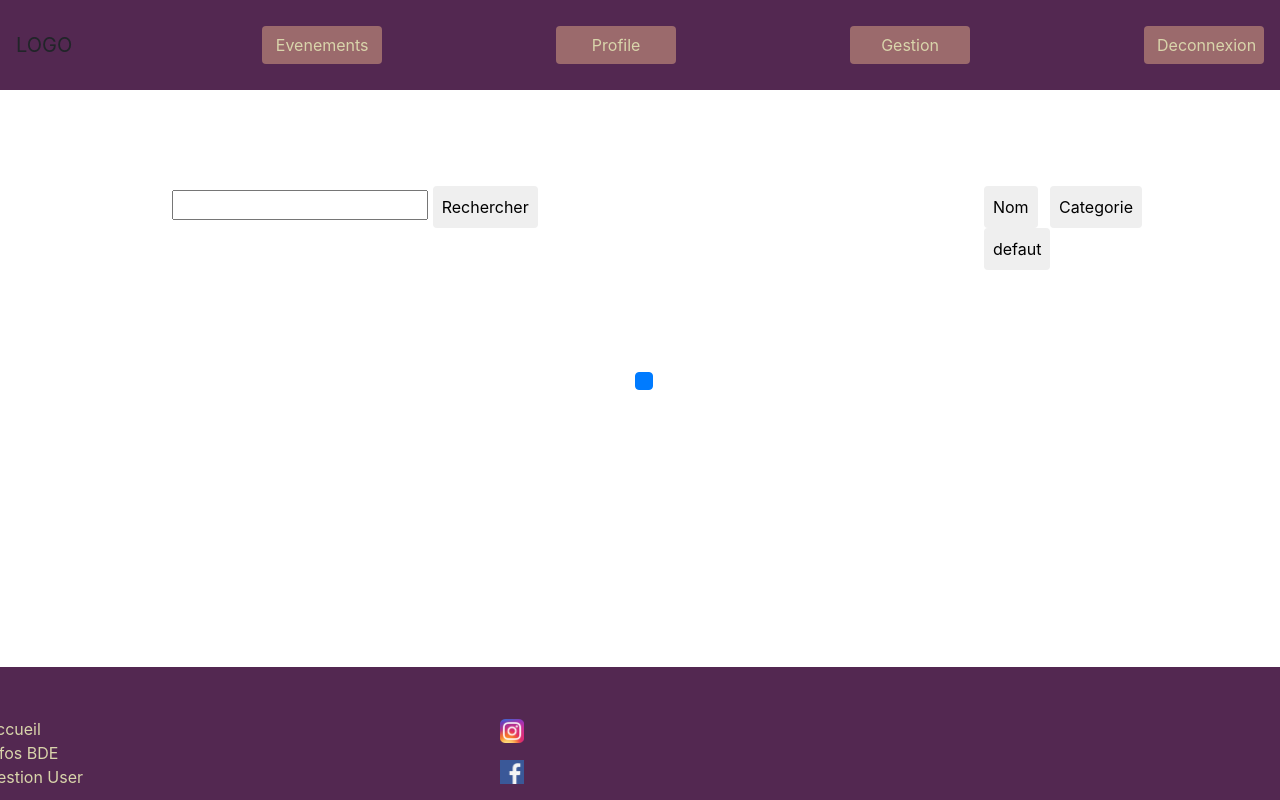
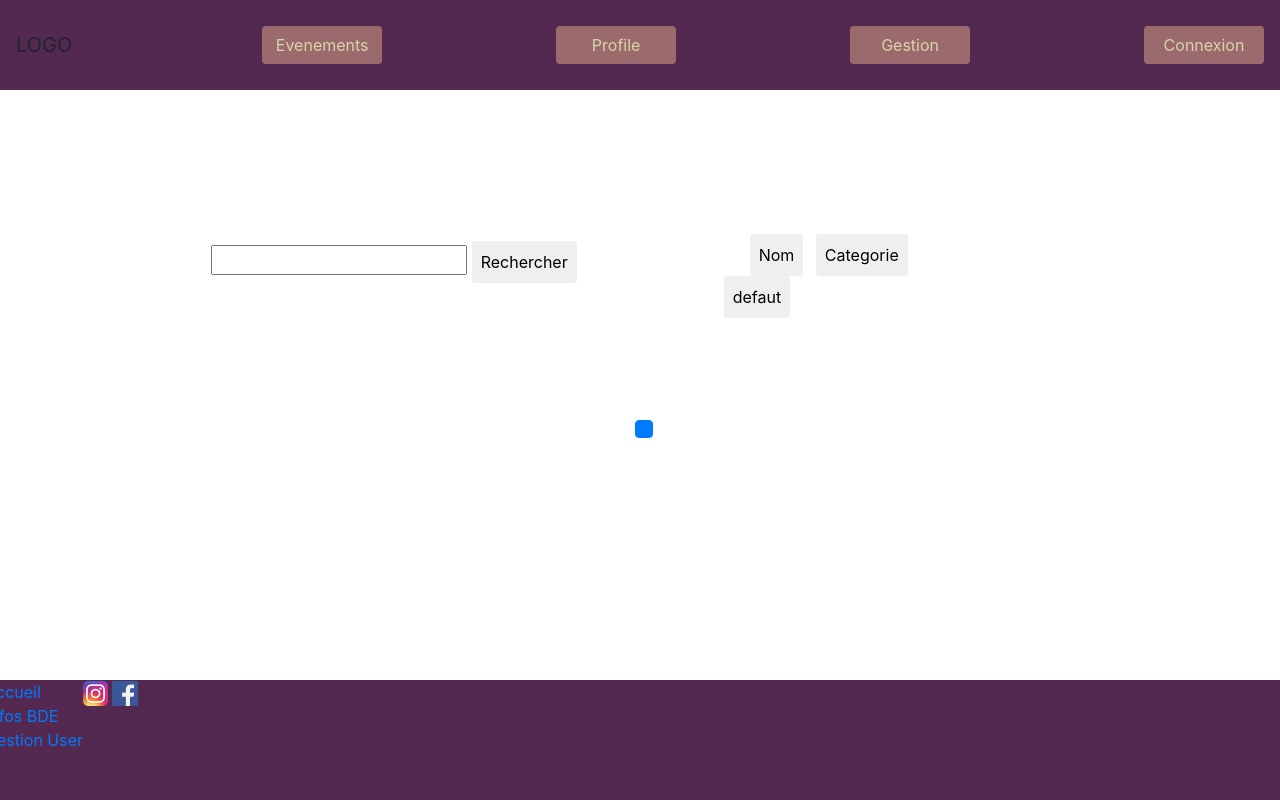
Before and after one commit to DownZeroDay/Poudlard, a PHP site: template templates/index/home.html.twig in a window 1280 px wide. Run offline with PHP 8.4, Linux system fonts and the light colour scheme; the template is opened without the code that fills it, so the values that code supplies are empty; some libraries are stand-ins or nearby versions.

Commit message:
change header v1

```diff
--- a/public/css/style.css
+++ b/public/css/style.css
@@ -58,18 +58,6 @@
     position:absolute;
     bottom:0;
     width:100%;
-    padding-top:50px;
+    height: 15%;
     margin: 0;
 }
-
-footer a{
-    color: #D9D5AB;
-}
-
-footer img{
-    width: 3%;
-}
-.row{
-    display: flex;
-    justify-content: space-between;
-}
--- a/src/Controller/IndexController.php
+++ b/src/Controller/IndexController.php
@@ -88,5 +88,9 @@
     $this->views = [['user/Profile.html.twig',4]];
     $this->viewPage();
   }
-
+  #[Route(path: "/disconnect" , name: "disconnect")]
+  public function disconnect(){
+    session_destroy();
+    Header('Location:/');
+  }
 }
--- a/templates/global/footer.html.twig
+++ b/templates/global/footer.html.twig
@@ -1,22 +1,17 @@
 
   <footer>
-
-            {# class="row m-0 d-flex justify-content-beetwen" #}
-            <div  class="row">
+      <div class="row">
           <div>
               <a href=""> Accueil</a> <br>
               <a href=""> Infos BDE</a> <br>
               <a href=""> Gestion User</a>
           </div>
-
           <div>
-                    <p> <img src="../img/insta.png" alt=""> </p>
-                    <p> <img src="../img/facebook.png" alt=""> </p>
+              <img src="/img/insta.png" style="width: 25 px; height: 25px">
+              <img src="/img/facebook.png"style="width: 25 px; height: 25px">
           </div>
       </div>
-
   </footer>
-
   <script src="/js/main.js" type="text/javascript"></script>
 </body>
 </html>
--- a/templates/global/header.html.twig
+++ b/templates/global/header.html.twig
@@ -17,7 +17,7 @@
                 <button class="btn"> Gestion </button>
 
                 <form method="POST" action="/">
-                    <button class="btn my-2 my-sm-0" type="submit" name="logout_btn"> Deconnexion </button>
+                    <a href = "{% if session.id is empty %}/login{% else %}/disconnect{% endif %}" class="btn">{% if session.id is empty %}Connexion{% else %}Déconnexion{% endif %}</button>
                 </form>
 
                 </nav>
--- a/templates/index/home.html.twig
+++ b/templates/index/home.html.twig
@@ -1,4 +1,4 @@
-{% include 'global/header.html.twig' with {'title': params.title} only %}
+{% include 'global/header.html.twig' with {'title': params.title, 'session': params.session} only %}
 
 <div class="row">
     <div class="col-md-10 d-flex offset-md-1 mt-5">
```
Lines whose indentation alone changed are shown as unchanged.
